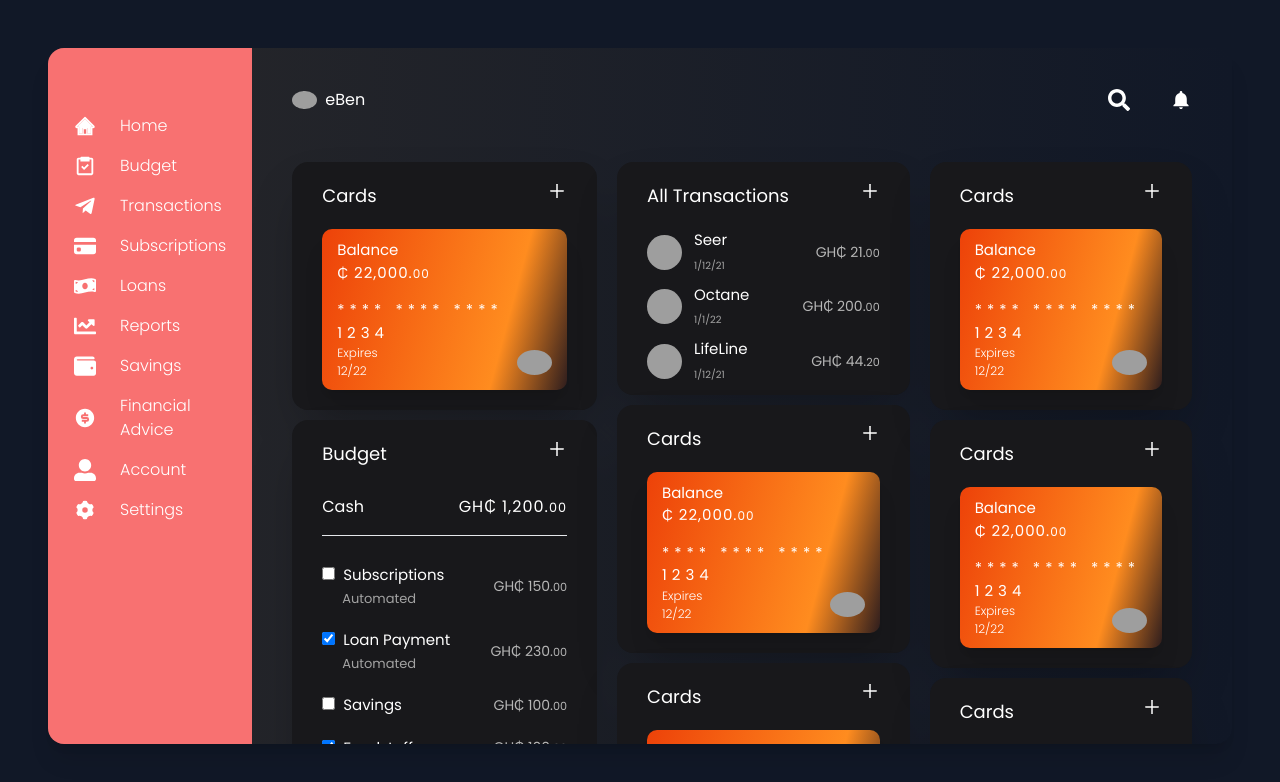
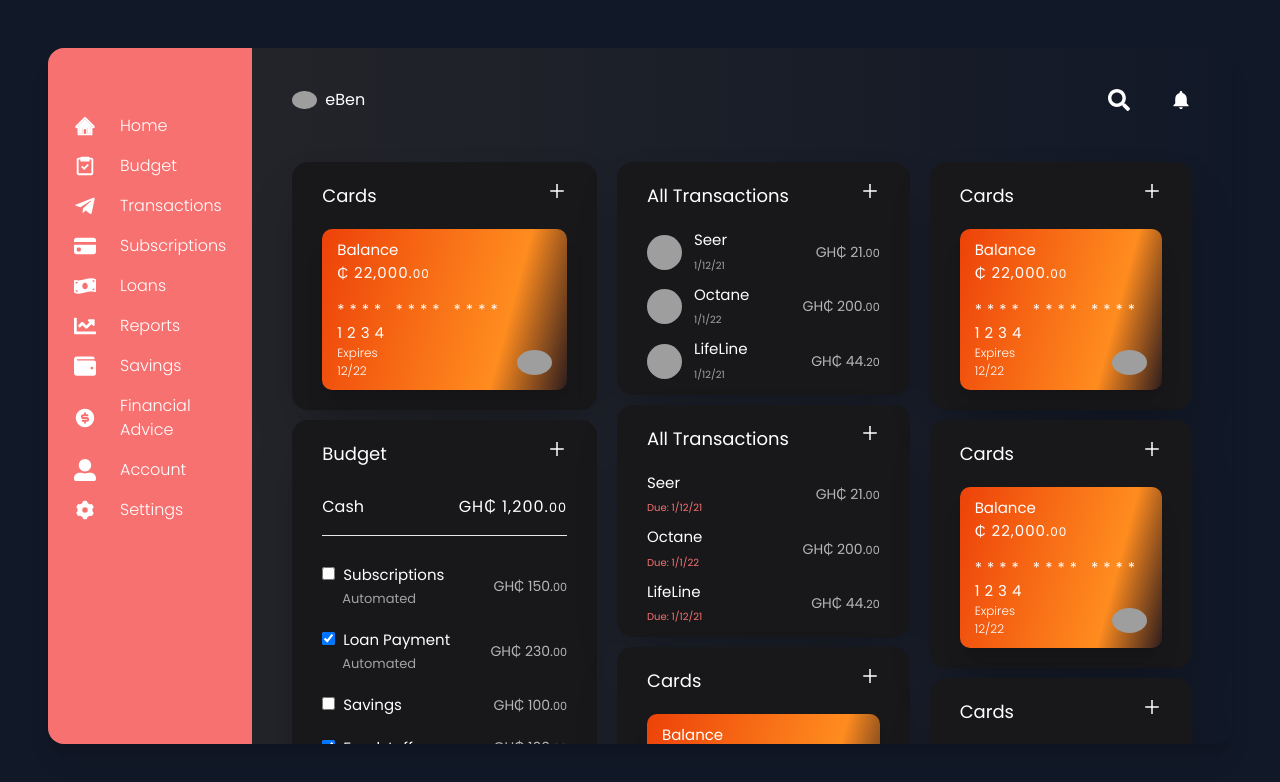
Before and after one commit to eben92/nitro-dashboard, a React (Create React App) app: page /transactions in a window 1280 px wide. Shown: the top 782 px of the page. Built offline with nearby package versions, Linux system fonts and the light colour scheme; grey boxes are pictures that could not be loaded.

Commit message:
Added subscriptions card

```diff
--- /dev/null
+++ b/src/components/subscriptionsCard/subscriptions.js
@@ -0,0 +1,57 @@
+import "./subscriptions.css";
+import { AiOutlinePlus } from "react-icons/ai";
+
+const SubscriptionsCard = () => {
+  return (
+    <div className='card-container bg-zinc-900 rounded-2xl shadow-2xl '>
+      <div className='flex items-center justify-between'>
+        <h1 className='title'>All Transactions</h1>
+        <AiOutlinePlus className='icon plus-icon' />
+      </div>
+      <div className=' mt-5'>
+        <div className='flex items-center justify-between'>
+          <div className=' flex items-center '>
+            <div>
+              <p className='payments'>Seer</p>
+              <small className='small-text text-red-400'>Due: 1/12/21</small>
+            </div>
+          </div>
+
+          <div className='amount-paid'>
+            <span>GH&#8373; </span>21.<small>00</small>
+          </div>
+        </div>
+      </div>
+      <div className=' mt-2'>
+        <div className='flex items-center justify-between'>
+          <div className=' flex items-center '>
+            <div>
+              <p className='payments'>Octane</p>
+              <small className='small-text  text-red-400'>Due: 1/1/22</small>
+            </div>
+          </div>
+
+          <div className='amount-paid'>
+            <span>GH&#8373; </span>200.<small>00</small>
+          </div>
+        </div>
+      </div>
+      <div className=' mt-2 '>
+        <div className='flex items-center justify-between'>
+          <div className=' flex items-center '>
+            <div>
+              <p className='payments mb-0'>LifeLine</p>
+              <span className='small-text text-red-400'>Due: 1/12/21</span>
+            </div>
+          </div>
+
+          <div className='amount-paid'>
+            <span>GH&#8373; </span>44.<small>20</small>
+          </div>
+        </div>
+      </div>
+    </div>
+  );
+};
+
+export default SubscriptionsCard;
--- a/src/components/viewCard.js
+++ b/src/components/viewCard.js
@@ -3,6 +3,7 @@ import CreditCard from "./creditCard/creditCard";
 import Profile from "./profile/profile";
 import Sidebar from "./sidebar/sidebar";
 import "./styles/viewcards.css";
+import SubscriptionsCard from "./subscriptionsCard/subscriptions";
 import TransactionCard from "./transactionCard/transactions";
 
 const ViewCard = () => {
@@ -19,7 +20,7 @@ const ViewCard = () => {
           </div>
           <div className='flex flex-col '>
             <TransactionCard />
-            <CreditCard />
+            <SubscriptionsCard />
             <CreditCard />
           </div>
           <div className='flex flex-col'>
```
Also changed, not shown: src/components/subscriptionsCard/subscriptions.css (added).
